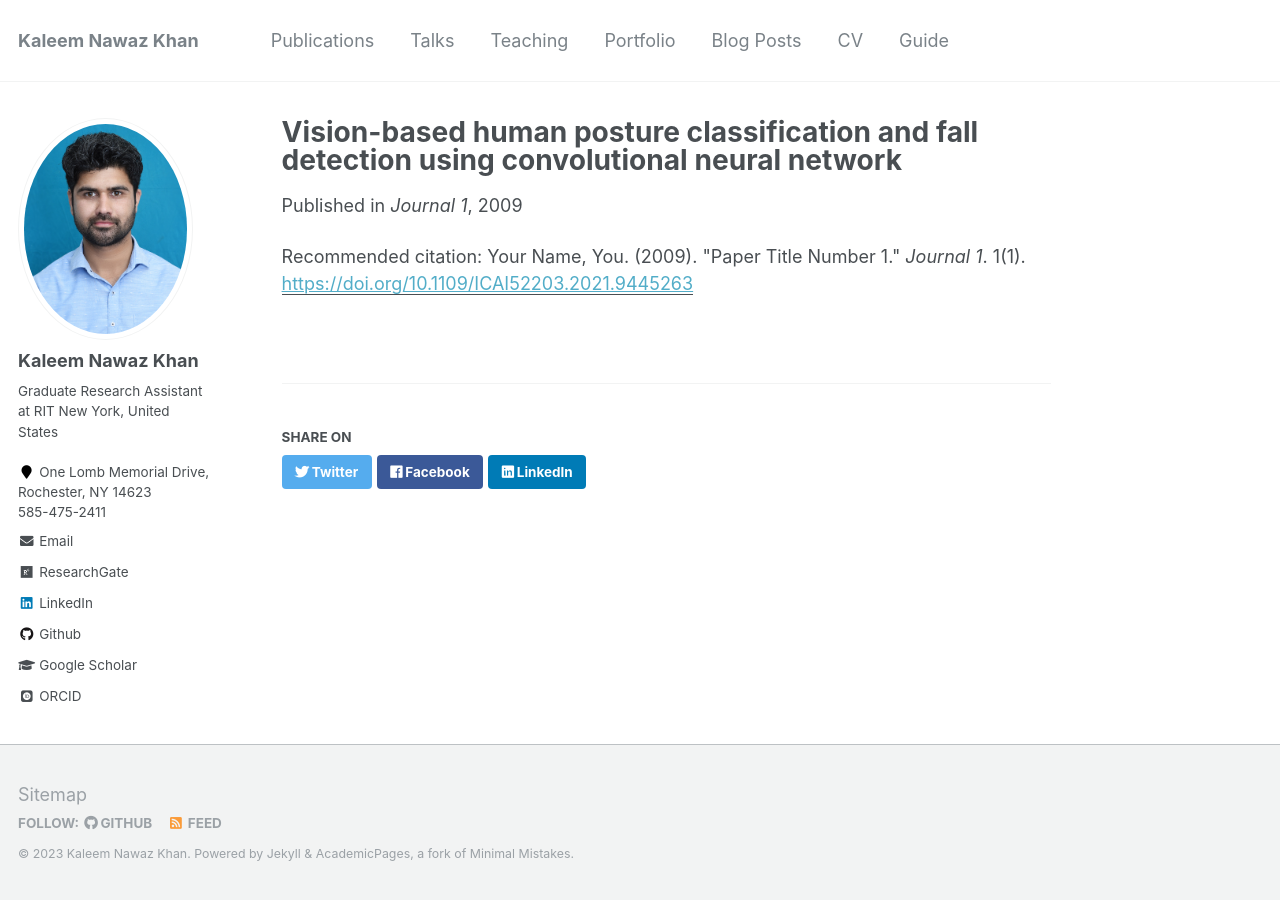
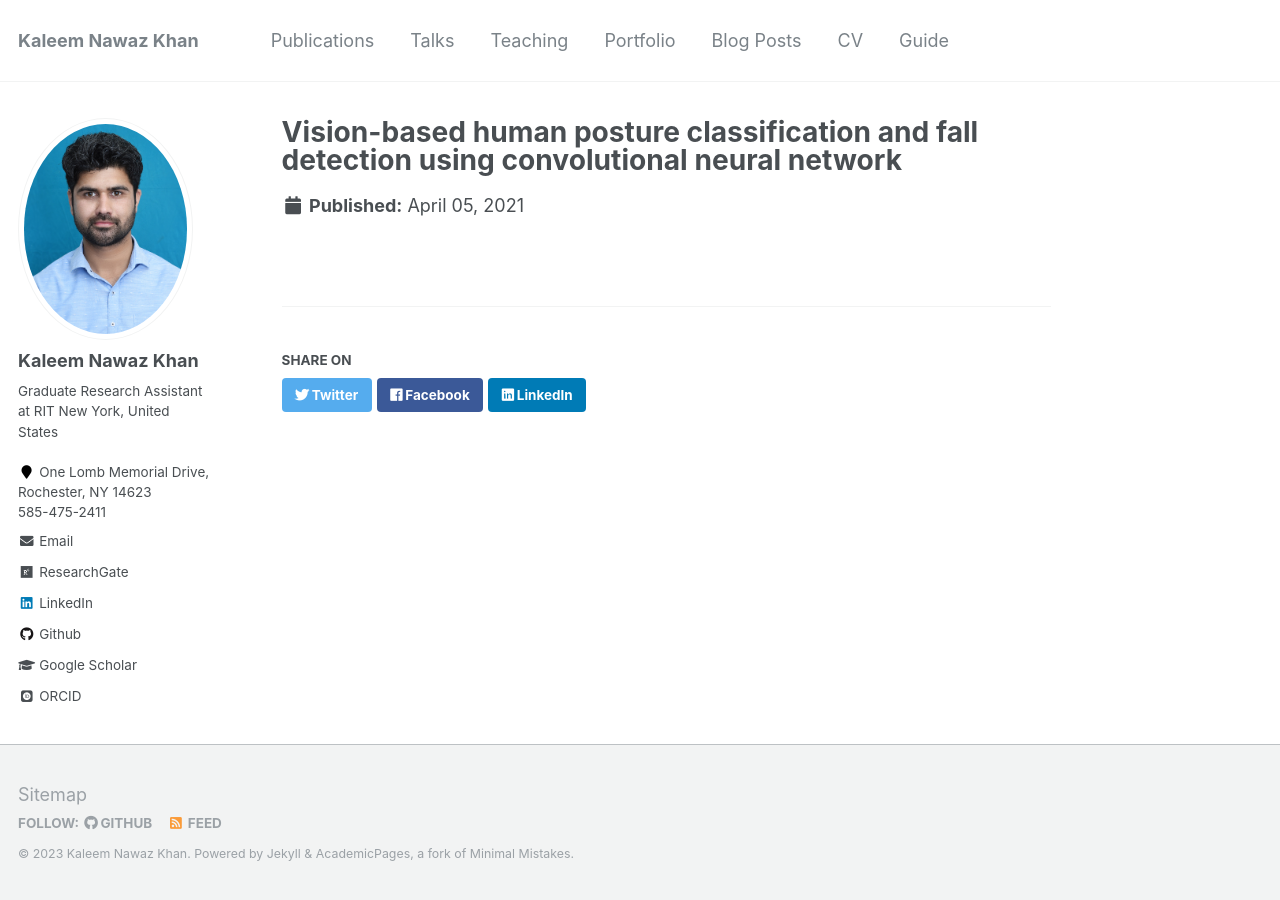
Before and after one commit to KaleemNwzKhan/KaleemNwzKhan.github.io, a Jekyll site: the page built from _publications/2021-4-5-Vision-based human posture classification and fall detection using convolutional neural network.md, in a window 1280 px wide. Built offline with Jekyll 4.4.1, drawn with Linux system fonts in a browser that asks for light colours; some web fonts are replaced; some of the changed lines change nothing that is shown.

Commit message:
Index Page changes 2

```diff
--- a/_publications/2021-4-5-Vision-based human posture classification and fall detection using convolutional neural network.md
+++ b/_publications/2021-4-5-Vision-based human posture classification and fall detection using convolutional neural network.md
@@ -1,10 +1,10 @@
 ---
 title: "Vision-based human posture classification and fall detection using convolutional neural network"
 collection: publications
-permalink: /publication/2009-10-01-paper-title-number-1
-excerpt: 'This paper is about the number 1. The number 2 is left for future work.'
-date: 2009-10-01
-venue: 'Journal 1'
+#permalink: /publication/2009-10-01-paper-title-number-1
+#excerpt: 'This paper is about the number 1. The number 2 is left for future work.'
+#date: 2009-10-01
+#venue: 'Journal 1'
 paperurl: 'https://doi.org/10.1109/ICAI52203.2021.9445263'
-citation: 'Your Name, You. (2009). &quot;Paper Title Number 1.&quot; <i>Journal 1</i>. 1(1).'
+#citation: 'Your Name, You. (2009). &quot;Paper Title Number 1.&quot; <i>Journal 1</i>. 1(1).'
 ---
```
Also changed, not shown: 1 other file.
